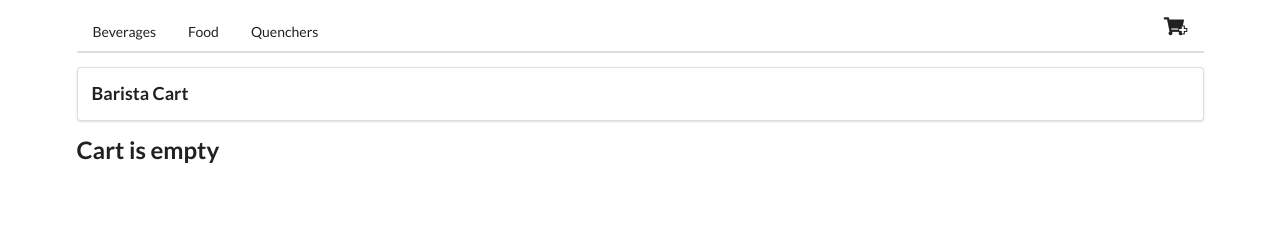
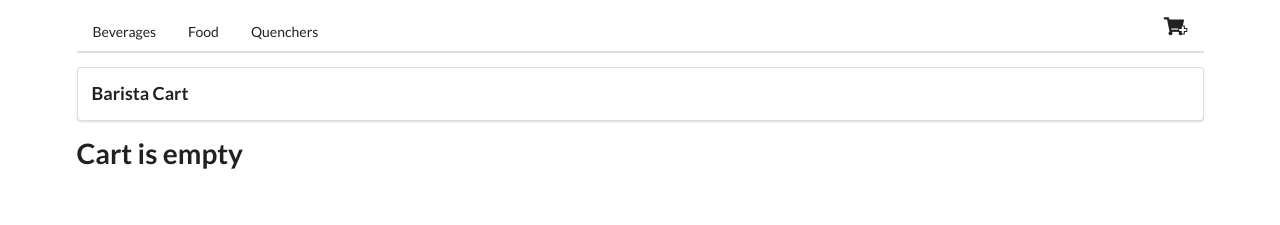
Before and after one commit to agarwalmohit43/coffee_shop, a React (Create React App) app: page /cart in a window 1280 px wide. Shown: the top 225 px of the page. Built offline with nearby package versions, Linux system fonts and the light colour scheme.

Commit message:
Git test for dual account

```diff
--- a/src/cart/js/Cart.jsx
+++ b/src/cart/js/Cart.jsx
@@ -65,7 +65,7 @@ export const Cart = props => {
         </div>
       ) : (
         <div>
-          <h2>Cart is empty</h2>
+          <h1>Cart is empty</h1>
         </div>
       )}
       <ToastContainer
```
